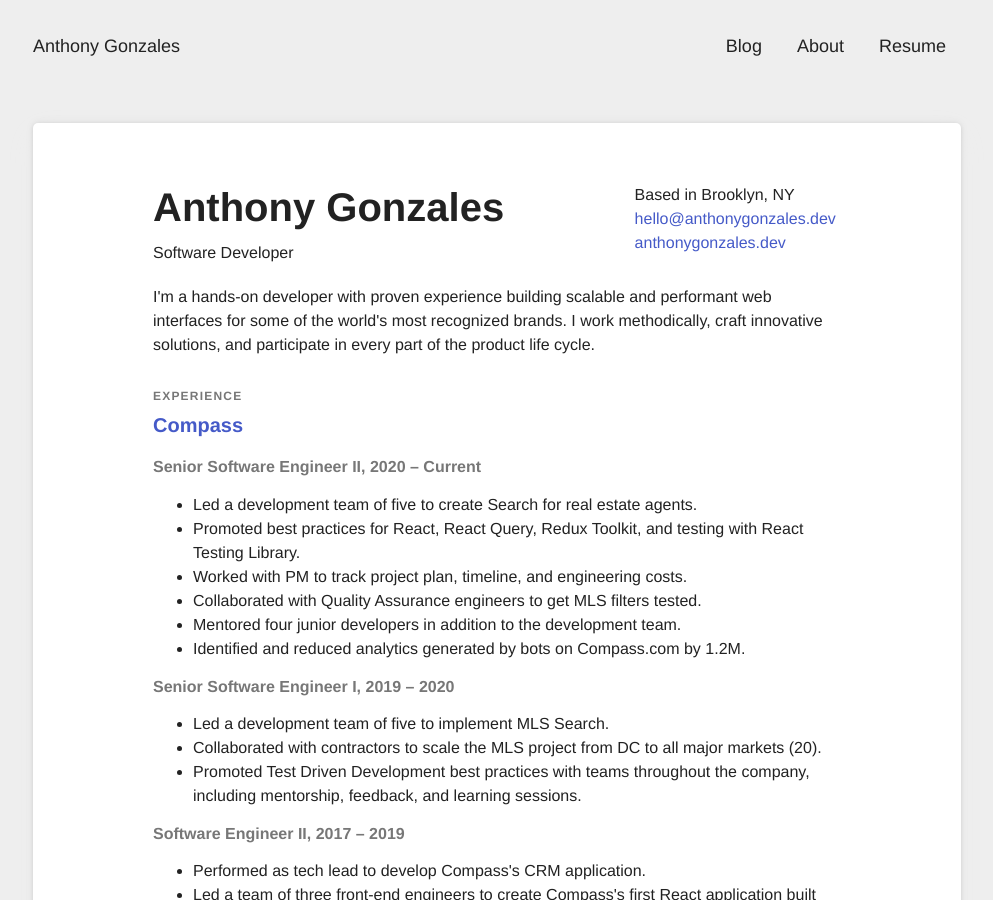
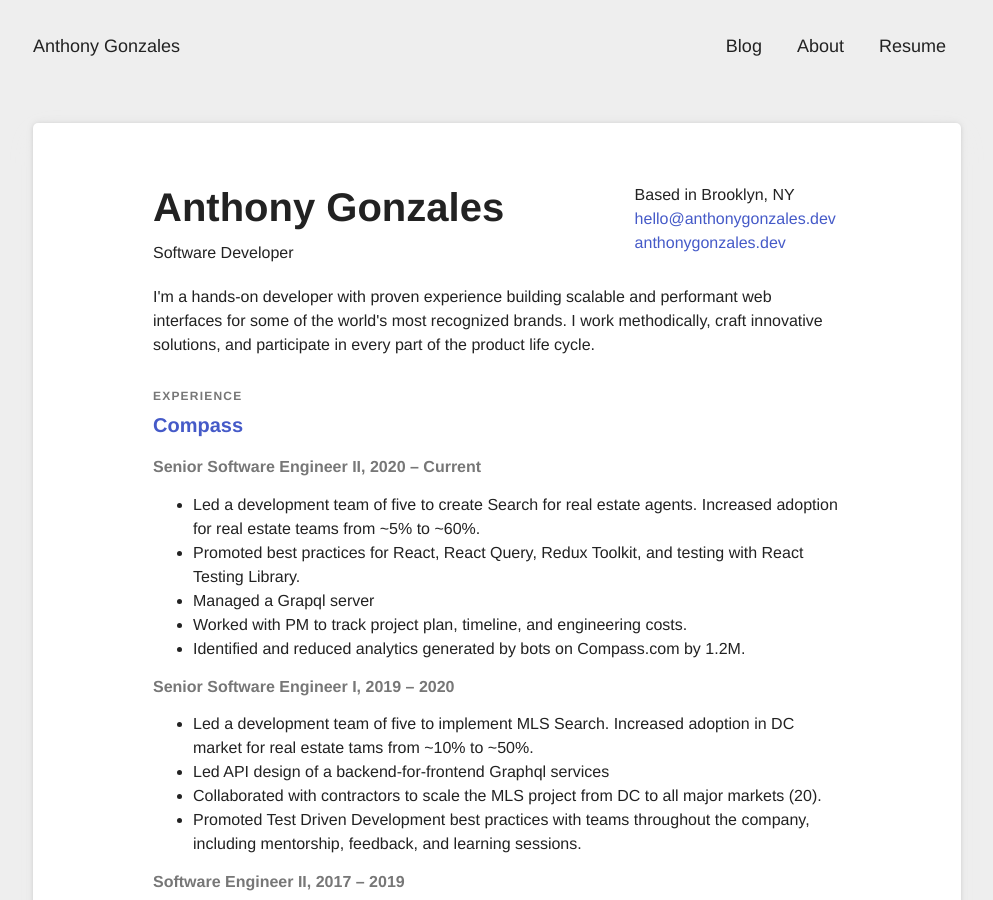
Before and after one commit to antgonzales/antgonzales.github.io, a Jekyll site: the page built from resume.html, in a window 1280 px wide and 900 px high. Shown: the whole window, without its empty margins (143-1136 px from the left). Built offline with Jekyll 4.4.1, drawn with Linux system fonts in a browser that asks for light colours.

Commit message:
Update resume metrics

```diff
--- a/_data/resume.json
+++ b/_data/resume.json
@@ -34,11 +34,10 @@
     {
       "company":"Compass",
       "highlights": [
-        "Led a development team of five to create Search for real estate agents.",
+        "Led a development team of five to create Search for real estate agents. Increased adoption for real estate teams from ~5% to ~60%.",
         "Promoted best practices for React, React Query, Redux Toolkit, and testing with React Testing Library.",
+        "Managed a Grapql server",
         "Worked with PM to track project plan, timeline, and engineering costs.",
-        "Collaborated with Quality Assurance engineers to get MLS filters tested.",
-        "Mentored four junior developers in addition to the development team.",
         "Identified and reduced analytics generated by bots on Compass.com by 1.2M."
       ],
       "position":"Senior Software Engineer II",
@@ -50,7 +49,8 @@
       "company":"Compass",
       "endDate":"2020-03-01",
       "highlights": [
-        "Led a development team of five to implement MLS Search.",
+        "Led a development team of five to implement MLS Search. Increased adoption in DC market for real estate tams from ~10% to ~50%.",
+        "Led API design of a backend-for-frontend Graphql services",
         "Collaborated with contractors to scale the MLS project from DC to all major markets (20).",
         "Promoted Test Driven Development best practices with teams throughout the company, including mentorship, feedback, and learning sessions."
       ],
```
